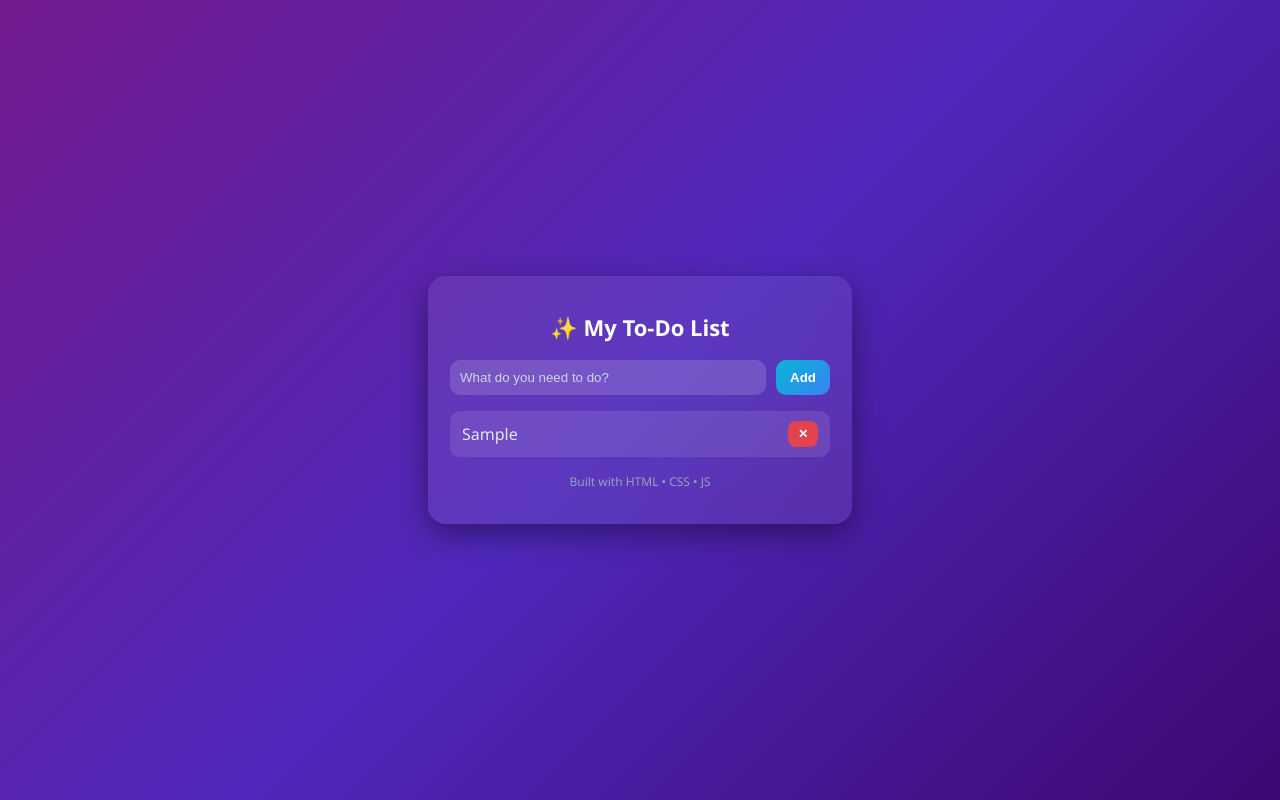
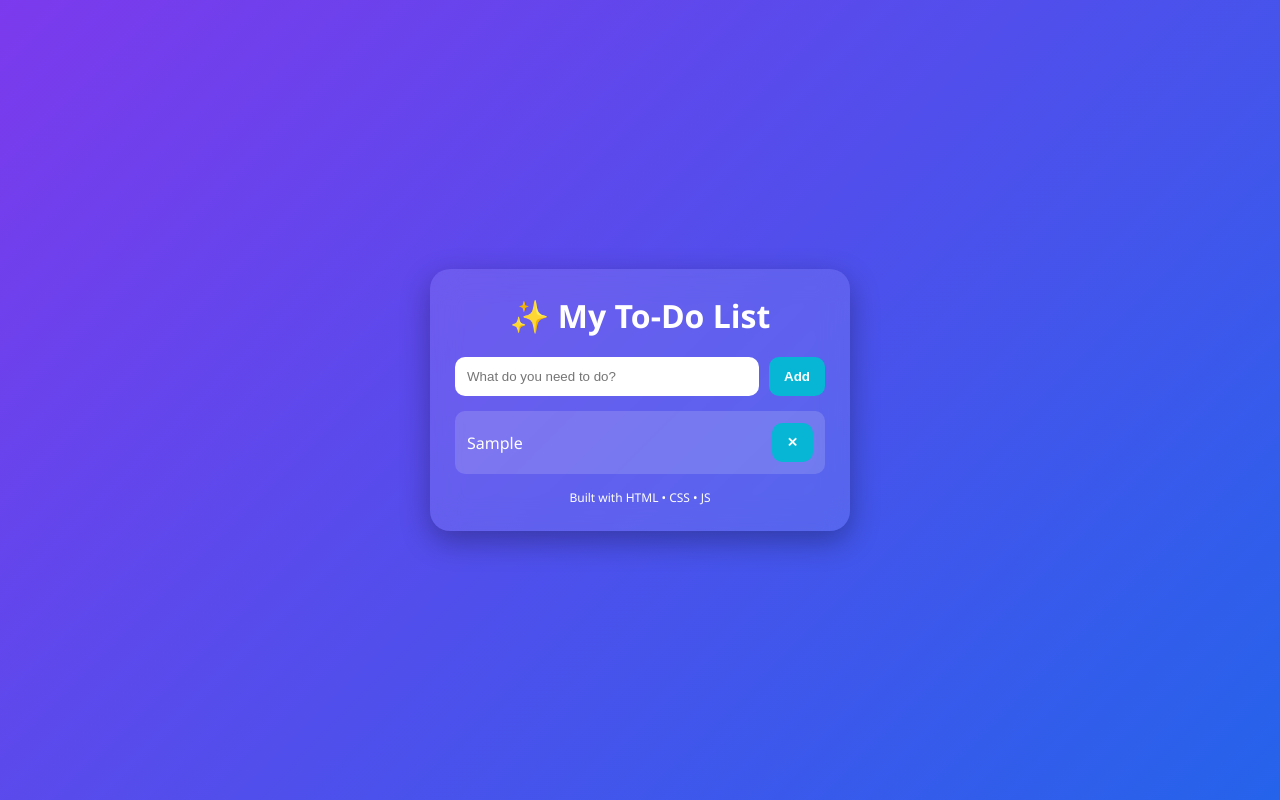
Before and after one commit to soujanyayarva3/PinnacleLabs_ToDoApp, a plain HTML site: page index.html in a window 1280 px wide. Both pictures are taken after typing "Sample" into the empty fields and a click on the button "Add". Drawn offline with Linux system fonts and the light colour scheme.

Commit message:
Update style.css

```diff
--- a/style.css
+++ b/style.css
@@ -1,119 +1,111 @@
-body {
-  margin: 0;
-  font-family: 'Segoe UI', sans-serif;
-  height: 100vh;
-  display: flex;
-  justify-content: center;
-  align-items: center;
 
-  /* Professional gradient */
-  background: linear-gradient(135deg, #731b8e, #4f28bb, #3e0871);
+*{
+    margin:0;
+    padding:0;
+    box-sizing:border-box;
 }
 
-.app {
-  width: 380px;
-  padding: 22px;
-  border-radius: 18px;
-
-  /* Glass effect */
-  background: rgba(255, 255, 255, 0.08);
-  backdrop-filter: blur(18px);
-
-  box-shadow: 0 10px 30px rgba(0,0,0,0.4);
-  color: #e2e8f0;
+body{
+    font-family:Segoe UI,sans-serif;
+    min-height:100vh;
+    display:flex;
+    justify-content:center;
+    align-items:center;
+    background:linear-gradient(135deg,#7c3aed,#2563eb);
 }
 
-h1 {
-  text-align: center;
-  margin-bottom: 18px;
-  font-size: 22px;
-  color: #ffffff;
+.app{
+    width:420px;
+    background:rgba(255,255,255,0.1);
+    backdrop-filter:blur(15px);
+    padding:25px;
+    border-radius:20px;
+    color:white;
+    box-shadow:0 10px 30px rgba(0,0,0,0.3);
 }
 
-.input-box {
-  display: flex;
-  gap: 10px;
+h1{
+    text-align:center;
+    margin-bottom:20px;
 }
 
-input {
-  flex: 1;
-  padding: 10px;
-  border: none;
-  border-radius: 10px;
-  outline: none;
-
-  background: rgba(255,255,255,0.15);
-  color: white;
+.stats{
+    display:flex;
+    justify-content:space-between;
+    margin-bottom:20px;
 }
 
-input::placeholder {
-  color: #cbd5e1;
+.card{
+    width:30%;
+    text-align:center;
+    padding:10px;
+    background:rgba(255,255,255,0.15);
+    border-radius:10px;
 }
 
-button {
-  padding: 10px 14px;
-  border: none;
-  border-radius: 10px;
-  cursor: pointer;
-  font-weight: 600;
-
-  /* Professional accent */
-  background: linear-gradient(135deg, #06b6d4, #3b82f6);
-  color: white;
-
-  transition: 0.3s ease;
+.input-box{
+    display:flex;
+    gap:10px;
+    margin-bottom:15px;
 }
 
-button:hover {
-  transform: translateY(-2px);
-  box-shadow: 0 5px 15px rgba(59,130,246,0.4);
+input{
+    flex:1;
+    padding:12px;
+    border:none;
+    border-radius:10px;
+    outline:none;
 }
 
-ul {
-  margin-top: 16px;
-  padding: 0;
+#searchInput{
+    width:100%;
+    margin-bottom:15px;
 }
 
-li {
-  list-style: none;
-  padding: 10px 12px;
-  margin-top: 8px;
-
-  display: flex;
-  justify-content: space-between;
-  align-items: center;
-
-  border-radius: 10px;
-
-  /* Soft card style */
-  background: rgba(255,255,255,0.10);
-  transition: 0.3s;
+button{
+    border:none;
+    padding:12px 15px;
+    border-radius:10px;
+    cursor:pointer;
+    background:#06b6d4;
+    color:white;
+    font-weight:bold;
 }
 
-li:hover {
-  background: rgba(255,255,255,0.18);
+button:hover{
+    opacity:0.9;
 }
 
-li.completed {
-  text-decoration: line-through;
-  opacity: 0.5;
+ul{
+    list-style:none;
 }
 
-li button {
-  background: rgba(239, 68, 68, 0.9);
-  border: none;
-  padding: 6px 10px;
-  border-radius: 8px;
-  font-size: 12px;
+li{
+    display:flex;
+    justify-content:space-between;
+    align-items:center;
+    padding:12px;
+    margin-top:10px;
+    background:rgba(255,255,255,0.15);
+    border-radius:10px;
 }
 
-li button:hover {
-  background: rgba(220, 38, 38, 1);
+.task-text{
+    cursor:pointer;
 }
 
-.footer {
-  text-align: center;
-  margin-top: 14px;
-  font-size: 12px;
-  color: #94a3b8;
+.completed{
+    text-decoration:line-through;
+    opacity:0.6;
 }
+
+.delete-btn{
+    background:#ef4444;
+    padding:8px 10px;
+}
+
+.footer{
+    text-align:center;
+    margin-top:15px;
+    font-size:12px;
+}
```
